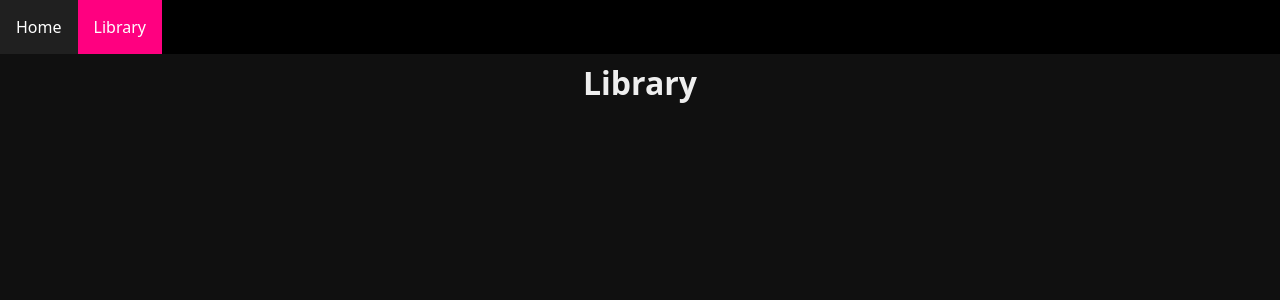
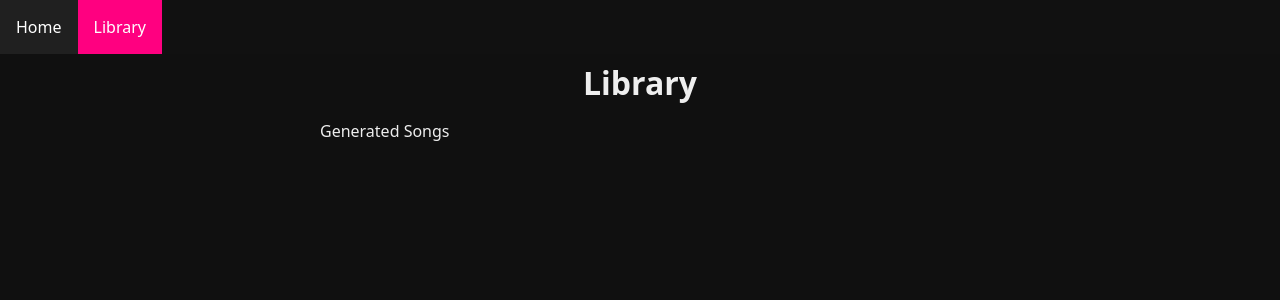
Before and after one commit to NathanSubra/rap_bot, a Flask app: page /library in a window 1280 px wide. Shown: the top 300 px of the page. Run offline with Flask 3, Linux system fonts and the light colour scheme.

Commit message:
Added to library page

```diff
--- a/front_end/static/style.css
+++ b/front_end/static/style.css
@@ -8,6 +8,7 @@
   }
 
   .container {
+    display: block;
     max-width: 640px;
     width: 100%;
   }
@@ -49,7 +50,7 @@
 
 nav {
     overflow: hidden;
-    background-color: black;
+    background-color: #111111;
     position:absolute;
     width:100%;
     left:0;
@@ -80,3 +81,8 @@
     text-decoration: none;
     cursor:default;
 }
+
+.libraryblock {
+    display: center;
+    width: 75%;
+}
--- a/front_end/templates/library.html
+++ b/front_end/templates/library.html
@@ -12,6 +12,13 @@
 <body>
 <div class="container">
     <h1>Library</h1>
+    <div class="libraryblock">
+        <p>Generated Songs</p>
+        {% for song in songs %}
+        <p></p>
+        {% endfor %}
+    </div>
+</div>
 
 </body>
 </html>
```
